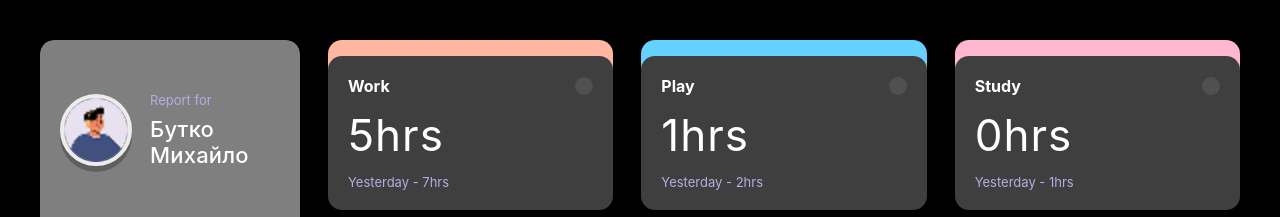
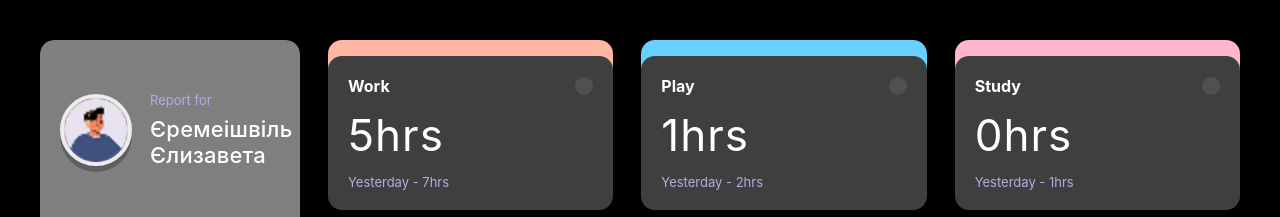
Before and after one commit to yelyzavetanugzarivna-ship-it/P8, a plain HTML site: page index.html in a window 1280 px wide. Shown: the top 217 px of the page. Drawn offline with Linux system fonts and the light colour scheme.

Commit message:
Update index.html

```diff
--- a/index.html
+++ b/index.html
@@ -14,7 +14,7 @@
         <img src="images/avatar_male.png" alt="Avatar" class="avatar" />
         <div class="profile-text">
           <small class="report-for">Report for</small>
-          <h1 class="name">Бутко Михайло</h1>
+          <h1 class="name">Єремеішвіль Єлизавета</h1>
         </div>
       </div>
 
```
